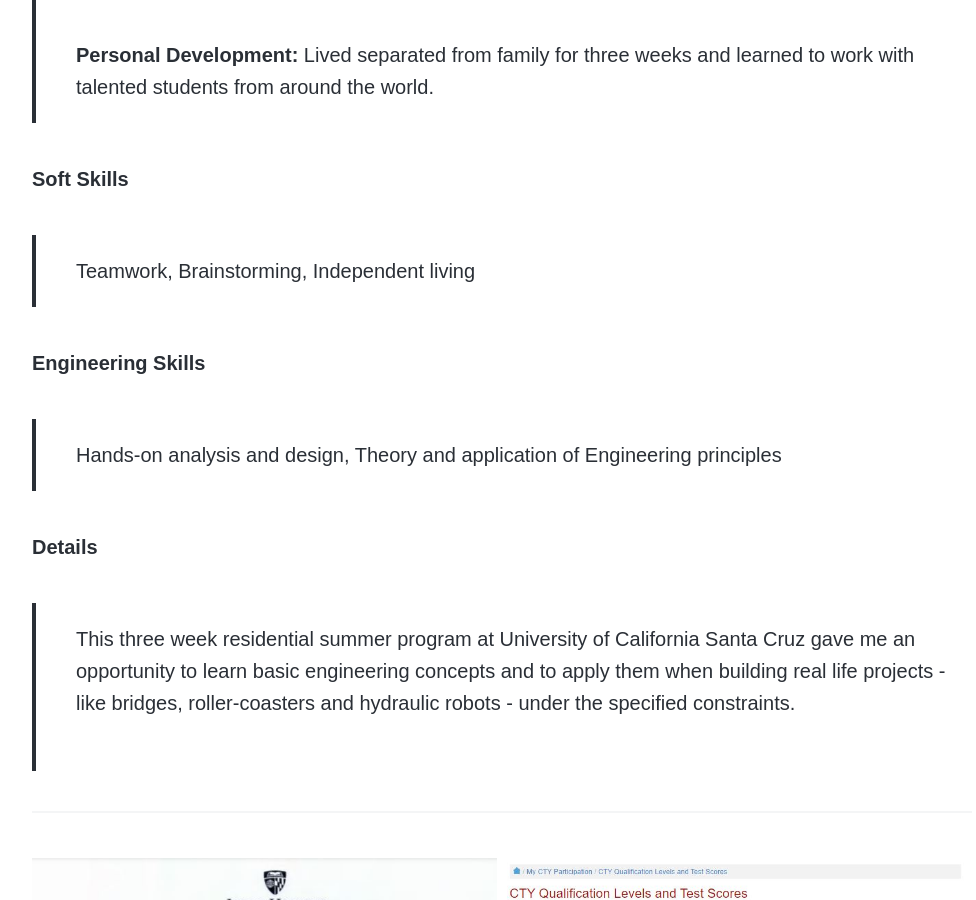
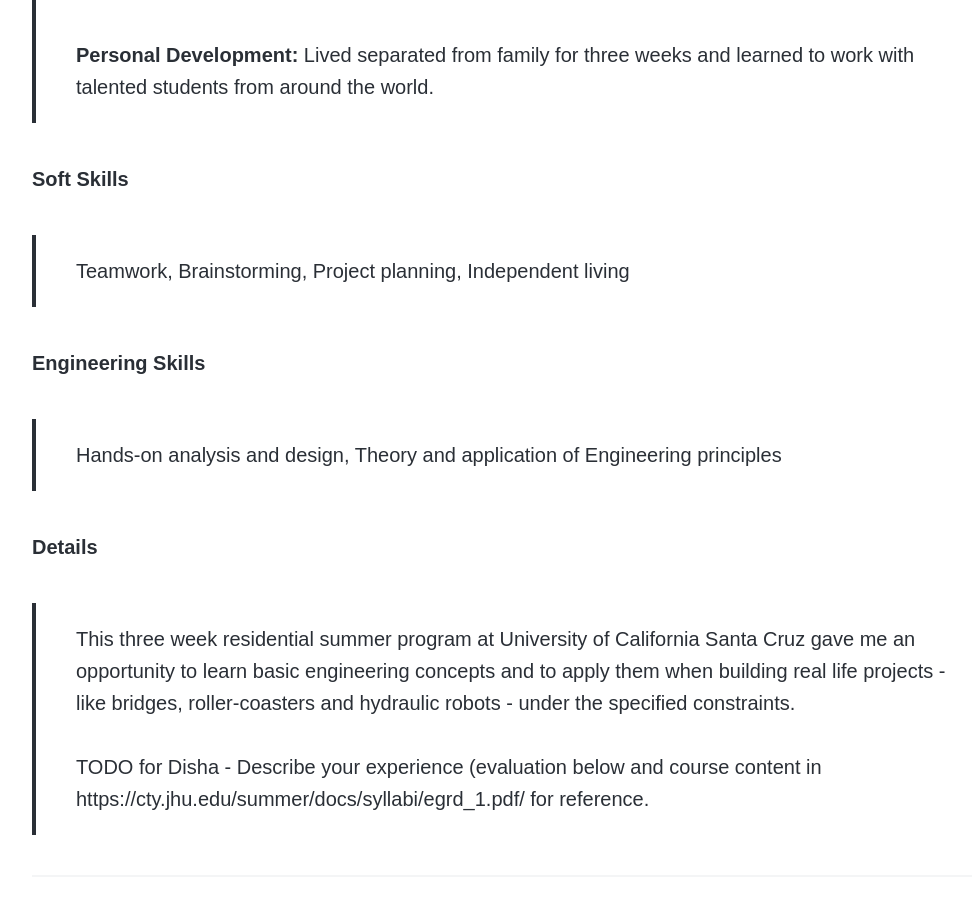
Before and after one commit to disha-22/disha-22.github.io, a Jekyll site: the page built from _projects/engineering-design.md, in a window 1280 px wide and 900 px high, scrolled down 1005 px. Shown: the whole window, without its empty margins (138-1114 px from the left). Built offline with Jekyll 4.4.1, drawn with Linux system fonts in a browser that asks for light colours; nearby versions of some CDN libraries; some web fonts are replaced.

Commit message:
Update engineering-design.md

```diff
--- a/_projects/engineering-design.md
+++ b/_projects/engineering-design.md
@@ -15,7 +15,7 @@ Introduction to  <a href ="https://cty.jhu.edu/summer/docs/syllabi/egrd_1.pdf/">
 > Qualified as JHU CTY <a href="https://cty.jhu.edu/set/"> SET Scholar  </a> with Grand Honors <br><br> <b> Winner </b> of Hydraulic Robot challenge <br><br> <b>Breadth of experience:</b> First exposure to solving Engineering problems using Analytical skills and teamwork <br><br> <b>Personal Development:</b> Lived separated from family for three weeks and learned to work with talented students from around the world.
 
 <h6> Soft Skills </h6>
-> Teamwork, Brainstorming, Independent living
+> Teamwork, Brainstorming, Project planning, Independent living
 
 <h6> Engineering Skills </h6>
 > Hands-on analysis and design, Theory and application of Engineering principles
@@ -24,7 +24,7 @@ Introduction to  <a href ="https://cty.jhu.edu/summer/docs/syllabi/egrd_1.pdf/">
 <h6> Details </h6>
 > This three week residential summer program at University of California Santa Cruz gave me an opportunity to learn basic engineering concepts and to apply them when building real life projects - like bridges, roller-coasters and hydraulic robots - under the specified constraints.
 <br><br>
-
+TODO for Disha - Describe your experience (evaluation below and course content in https://cty.jhu.edu/summer/docs/syllabi/egrd_1.pdf/ for reference.
 
 ---
 
```
